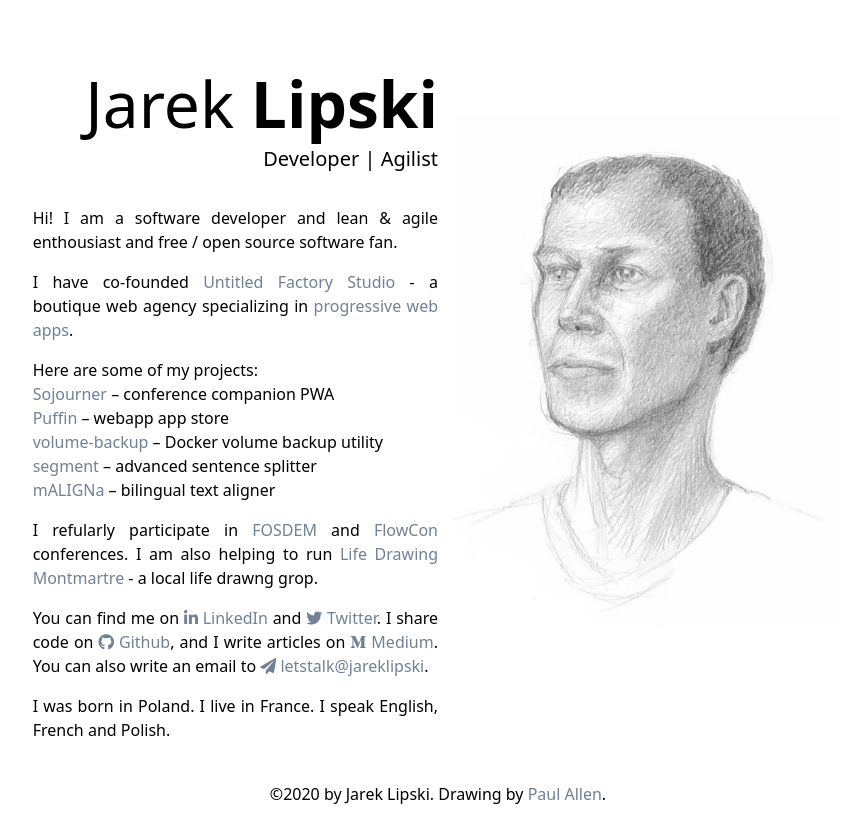
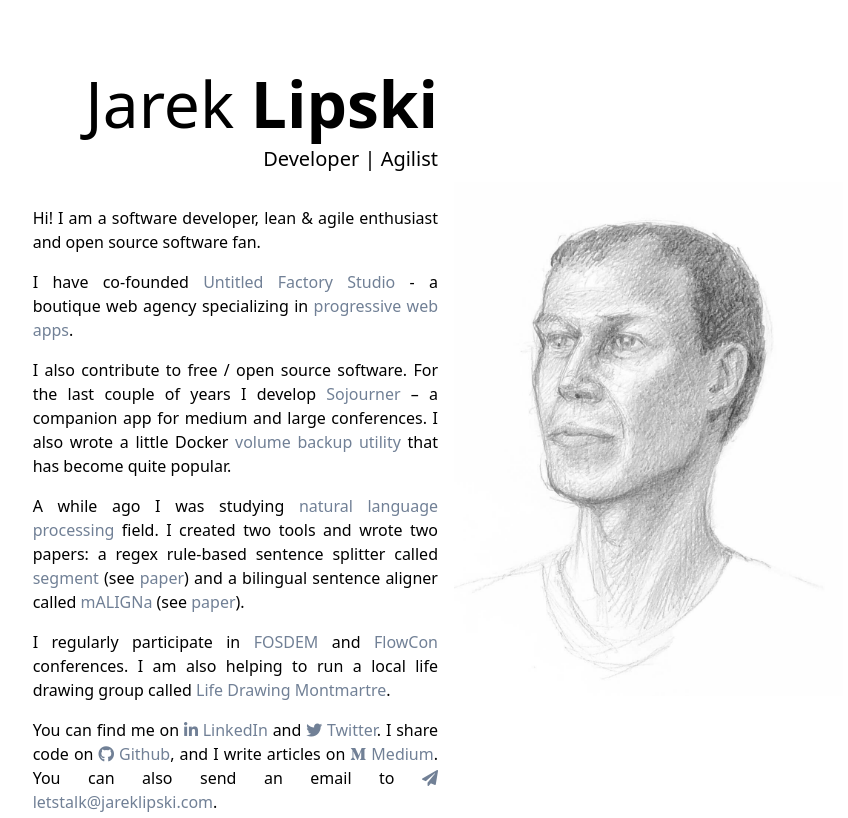
Before and after one commit to loomchild/website, a website: page index.html in a window 1280 px wide. Shown: the top 818 px of the page, without its empty margins (202-1050 px from the left). Drawn offline with nearby package versions, Linux system fonts and the light colour scheme; files that its build step writes are made by us from their sources.

Commit message:
Update content

```diff
--- a/index.html
+++ b/index.html
@@ -23,23 +23,21 @@
           </div>
           <div class="mt-8 text-justify">
             <p>
-              Hi! I am a software developer and lean &amp; agile enthousiast and free / open source software fan.
+              Hi! I am a software developer, lean &amp; agile enthusiast and open source software fan.
             </p>
             <p class="mt-4">
               I have co-founded <a class="link" href="https://studio.untitledfactory.com/" target="_blank">Untitled Factory Studio</a> - a boutique web agency specializing in <a class="link" href="https://en.wikipedia.org/wiki/Progressive_web_application" target="_blank">progressive web apps</a>.
             </p>
             <p class="mt-4">
-              Here are some of my projects:
-              <ul>
-                <li><a class="link" href="https://fosdem.sojourner.rocks/" target="_blank">Sojourner</a> – conference companion PWA</li>
-                <li><a class="link" href="https://github.com/puffinrocks/puffin" target="_blank">Puffin</a> – webapp app store</li>
-                <li><a class="link" href="https://github.com/loomchild/volume-backup" target="_blank">volume-backup</a> – Docker volume backup utility</li>
-                <li><a class="link" href="https://github.com/loomchild/segment" target="_blank">segment</a> – advanced sentence splitter</li>
-                <li><a class="link" href="https://github.com/loomchild/maligna" target="_blank">mALIGNa</a> – bilingual text aligner</li>
-              </ul>
+              I also contribute to free / open source software.
+              For the last couple of years I develop <a class="link" href="https://fosdem.sojourner.rocks/" target="_blank">Sojourner</a> – a companion app for medium and large conferences.
+              I also wrote a little Docker <a class="link" href="https://github.com/loomchild/volume-backup" target="_blank">volume backup utility</a> that has become quite popular.
             </p>
             <p class="mt-4">
-              I refularly participate in <a class="link" href="https://fosdem.org/" target="_blank">FOSDEM</a> and <a class="link" href="https://flowcon.io" target="_blank">FlowCon</a> conferences. I am also helping to run <a class="link" href="https://lifedrawingmontmartre.com" target="_blank">Life Drawing Montmartre</a> - a local life drawng grop.
+              A while ago I was studying <a class="link" href="https://en.wikipedia.org/wiki/Natural_language_processing" target="_blank">natural language processing</a> field. I created two tools and wrote two papers: a regex rule-based sentence splitter called <a class="link" href="https://github.com/loomchild/segment" target="_blank">segment</a> (see <a class="link" href="static/Using_SRX_standard_for_sentence_segmentation_in_LanguageTool.pdf" target="_blank">paper</a>) and a bilingual sentence aligner called <a class="link" href="https://github.com/loomchild/maligna" target="_blank">mALIGNa</a> (see <a class="link" href="static/A_new_tool_for_the_bilingual_text_aligning_at_the_sentence_level.pdf" target="_blank">paper</a>).
+            </p>
+            <p class="mt-4">
+              I regularly participate in <a class="link" href="https://fosdem.org/" target="_blank">FOSDEM</a> and <a class="link" href="https://flowcon.io" target="_blank">FlowCon</a> conferences. I am also helping to run a local life drawing group called <a class="link" href="https://lifedrawingmontmartre.com" target="_blank">Life Drawing Montmartre</a>.
             </p>
             <p class="mt-4">
               You can find me on
@@ -50,8 +48,8 @@
               <a class="link" href="https://github.com/loomchild/" target="_blank"><i class="fab fa-github"></i> Github</a>,
               and I write articles on
               <a class="link" href="https://medium.com/@loomchild" target="_blank"><i class="fab fa-medium-m"></i> Medium</a>.
-              You can also write an email to
-              <a class="link" href="mailto:letstalk@jareklipski.com"><i class="fas fa-paper-plane"></i> letstalk@jareklipski</a>.
+              You can also send an email to
+              <a class="link" href="mailto:letstalk@jareklipski.com"><i class="fas fa-paper-plane"></i> letstalk@jareklipski.com</a>.
             </p>
             <p class="mt-4">
               I was born in Poland. I live in France. I speak English, French and Polish.
```
Also changed, not shown: 2 other files.
